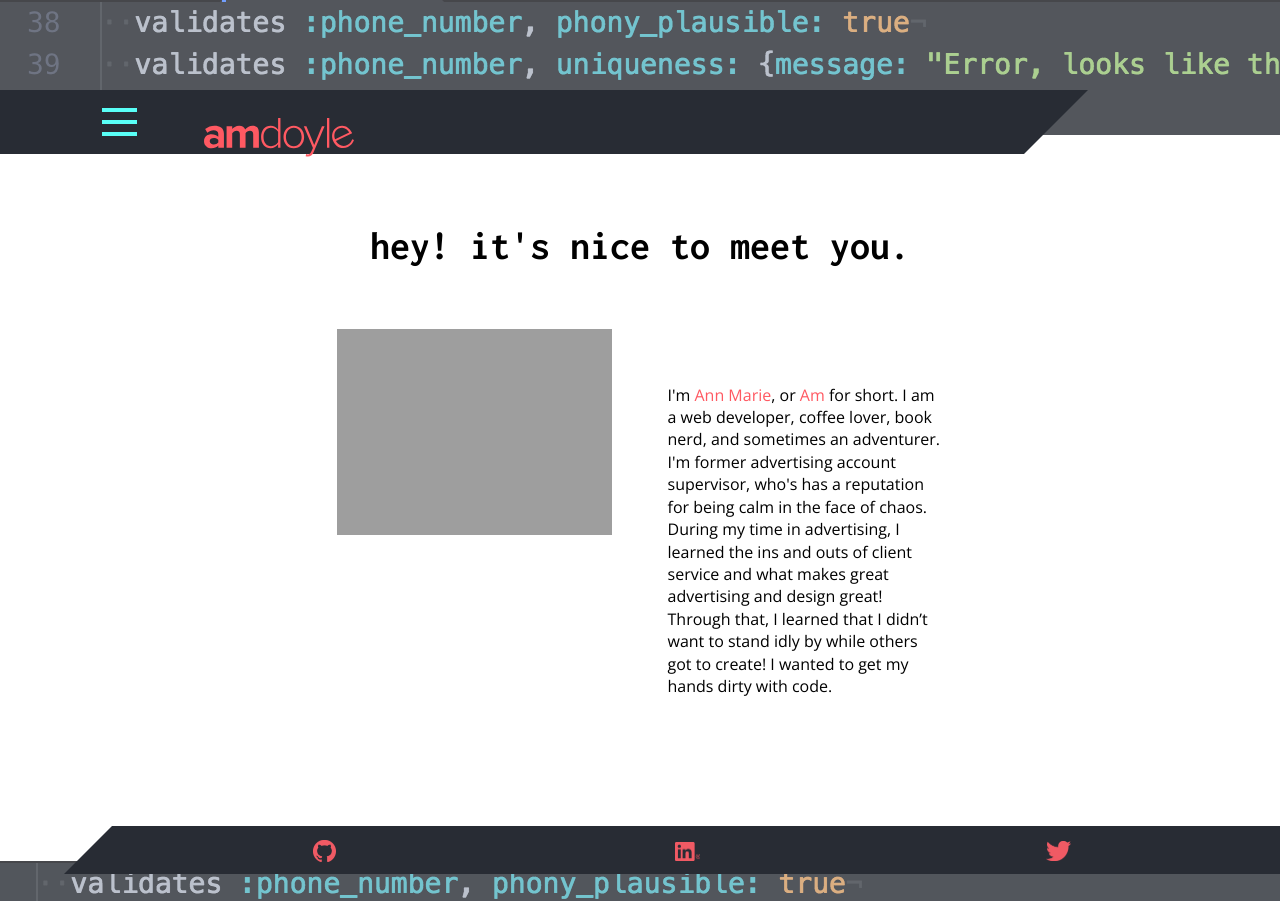
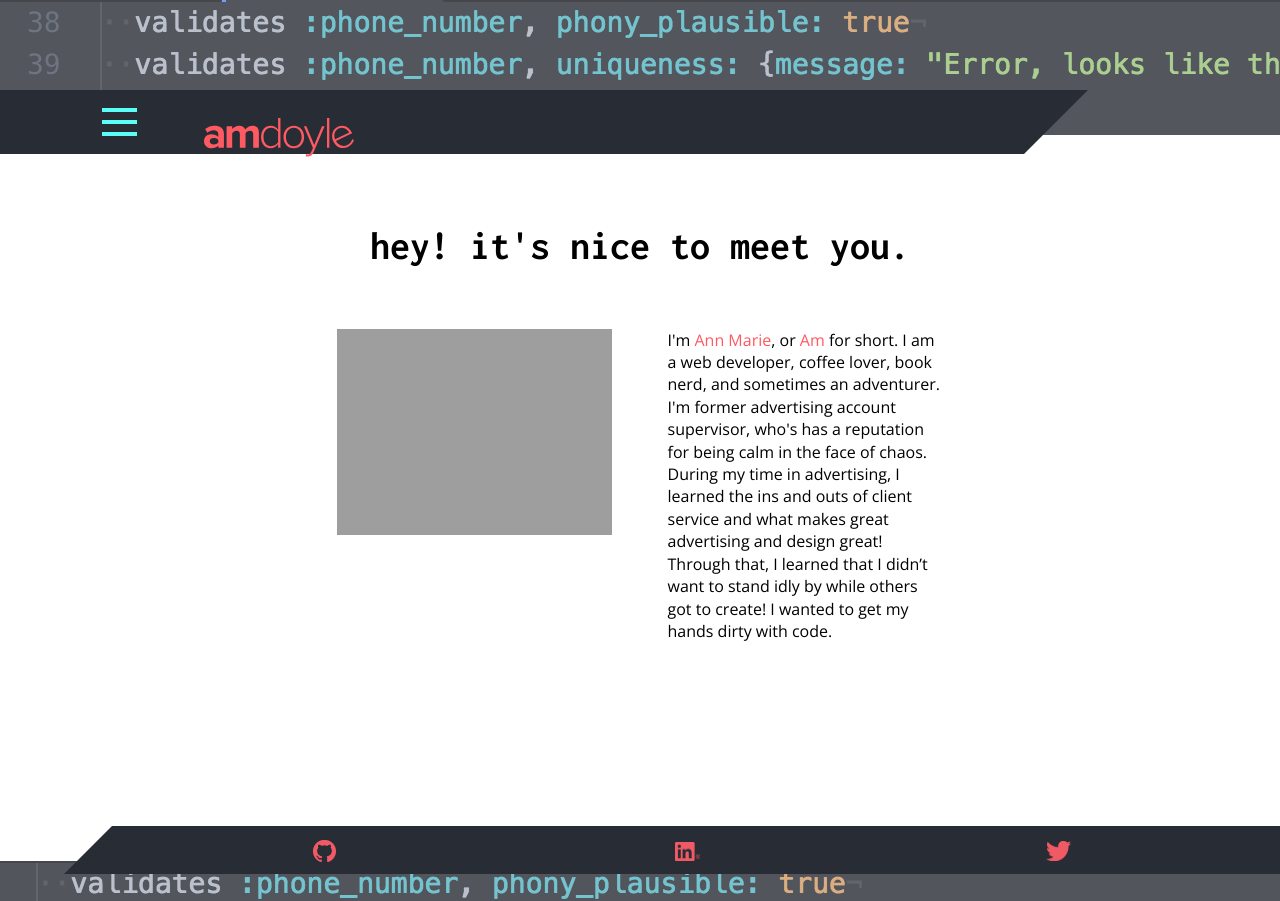
Before and after one commit to amdoyle/amdoyle, a Jekyll site: the page built from index.html, in a window 1280 px wide. Built offline with Jekyll 4.4.1, drawn with Linux system fonts in a browser that asks for light colours; nearby versions of some CDN libraries.

Commit message:
Tweak nav styles

```diff
--- a/_sass/_layout.scss
+++ b/_sass/_layout.scss
@@ -295,8 +295,8 @@
 @media screen and (min-width: 400px) {
 
   .nav-menu {
-    margin-top: -133%;
-    margin-left: 192%;
+    margin-top: -199%;
+    margin-left: -145%;
   }
 
   // #logo img {
@@ -523,7 +523,7 @@
   #about p {
     float: left;
     width: 25%;
-    padding-top: 5%;
+    // padding-top: 5%;
   }
 
 }
@@ -559,7 +559,7 @@
   // }
   .nav-menu {
     border-right: 4px solid transparentize($grey-color, 0.05);
-    width: 79.5vw;
+    width: 80.5vw;
     margin-left: -118px;
     & li {
       padding: 2%;
@@ -657,10 +657,9 @@
     height: 10em;
   }
 
-  // .footer-content p {
-  //   margin-top: 3%;
-  //   padding-left: 0;
-  // }
+  .footer-content {
+    margin-top: -105px;
+  }
 
   #projects img, .extra-content {
     width: 60%;
```
